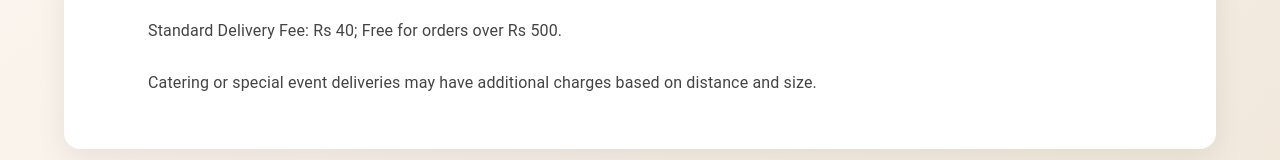
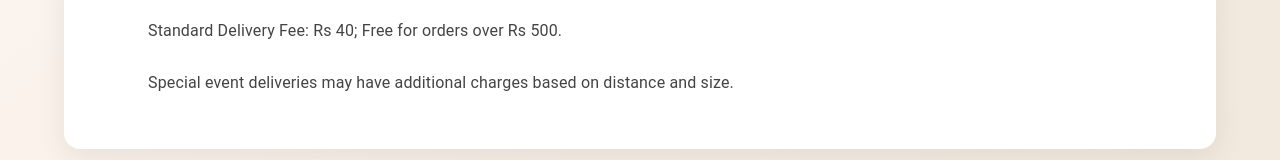
Before and after one commit to chidupudi/mittiarts, a React (Create React App) app: page /policies in a window 1280 px wide. Shown: the part 721-881 px from the top of the page. Built offline with nearby package versions, Linux system fonts and the light colour scheme; no server answers; some icons are missing.

Commit message:
product details updated

```diff
--- a/src/pages/Policies.js
+++ b/src/pages/Policies.js
@@ -43,7 +43,7 @@ const policySections = [
       "Delivery hours: Monday–Sunday: 11 am to 11 pm.",
       "Advance scheduling available for large orders.",
       "Standard Delivery Fee: Rs 40; Free for orders over Rs 500.",
-      "Catering or special event deliveries may have additional charges based on distance and size."
+      "Special event deliveries may have additional charges based on distance and size."
     ]
   },
   {
```
